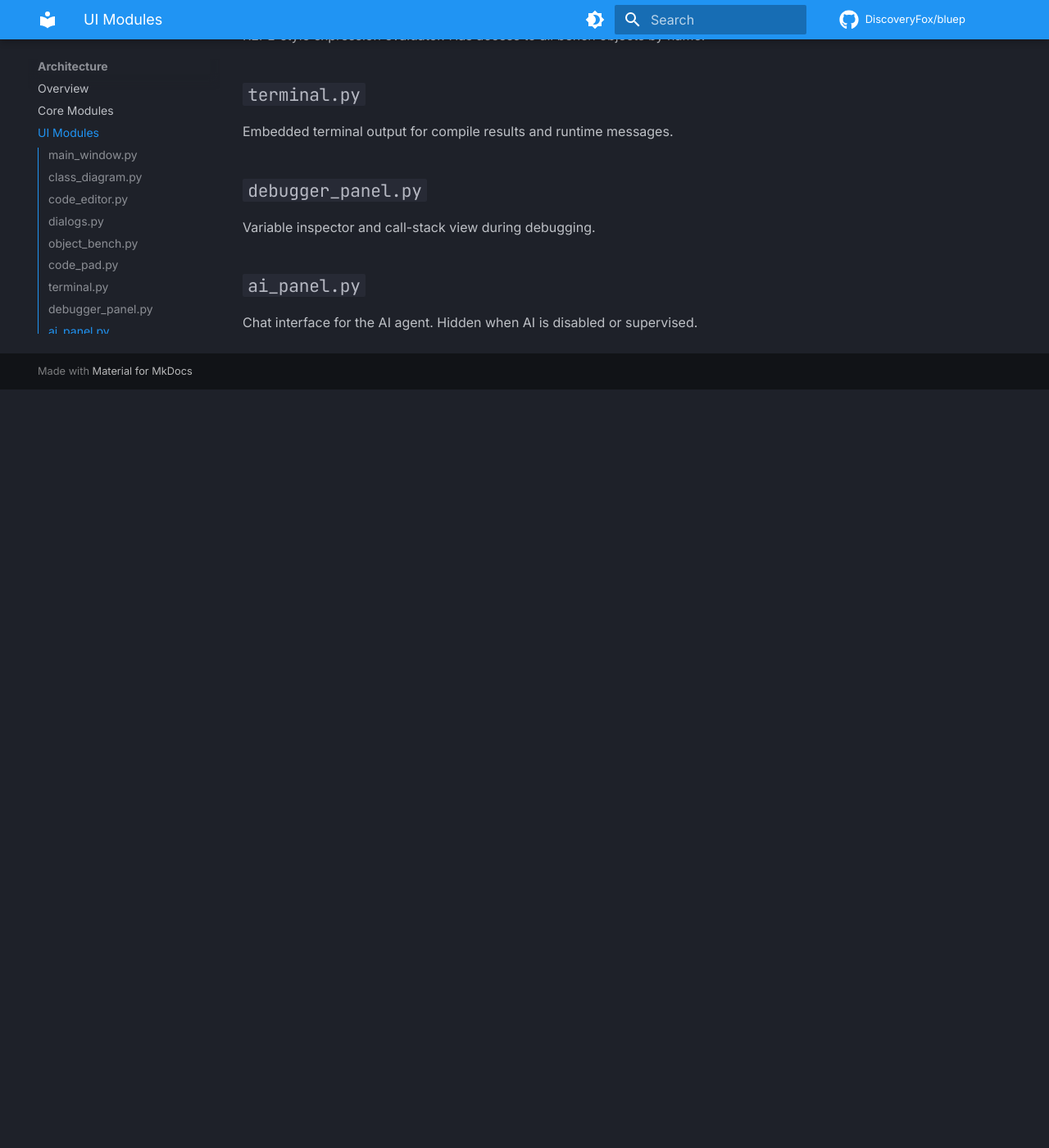
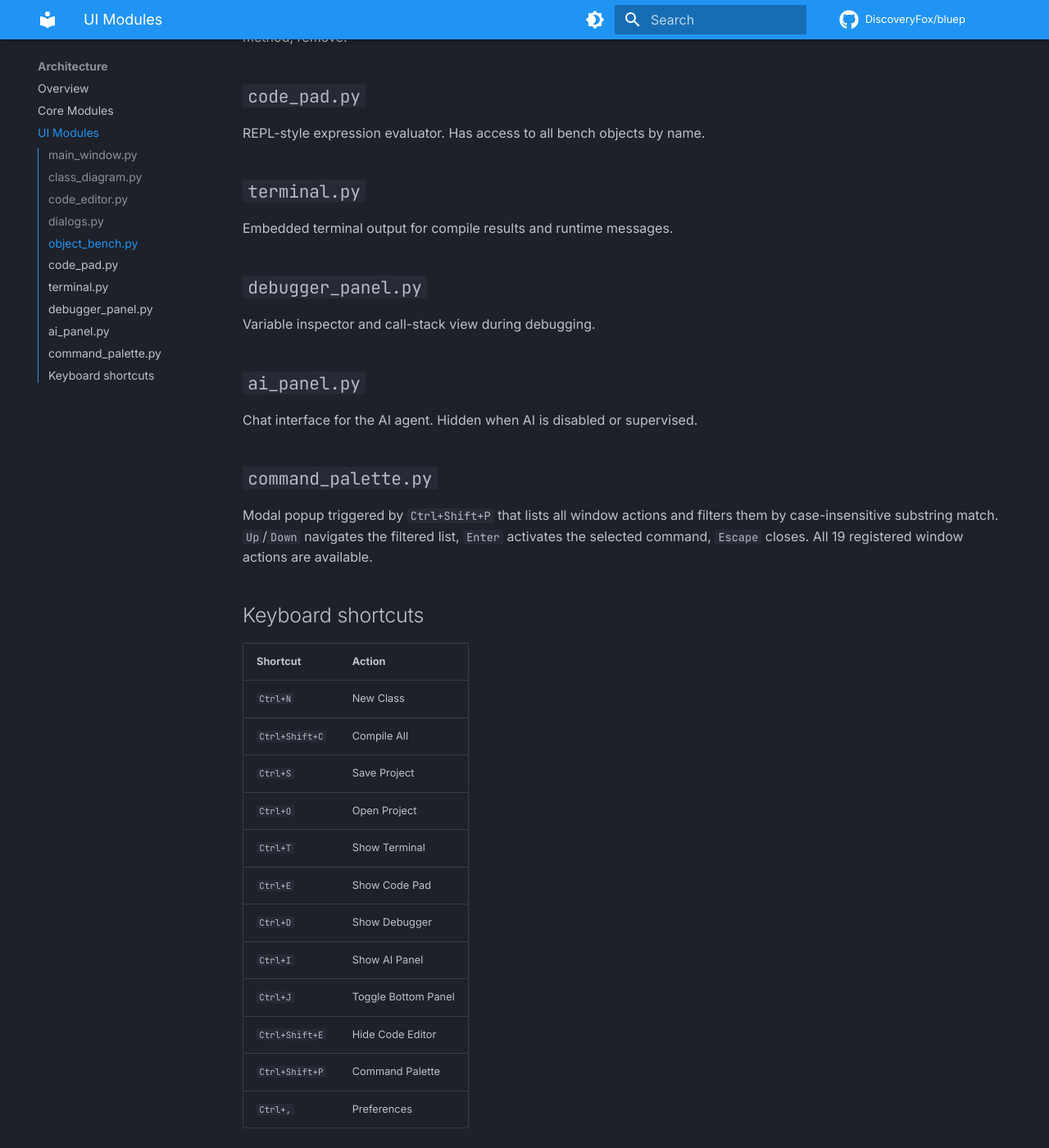
Before and after one commit to DiscoveryFox/bluep, an MkDocs documentation site: the page built from docs/architecture/ui.md, in a window 1280 px wide and 1400 px high, scrolled down 1774 px. Shown: the whole window at 82% size. Built offline with MkDocs 1.6.1 and Material for MkDocs 9.7.7, drawn with Linux system fonts in a browser that asks for light colours; comment, search, counter and statistics services are not loaded; before the commit the page ends 2249 px from its top, so only the background shows below that; some of the changed text lies outside the part shown.

Commit message:
docs: document command palette and keyboard shortcuts in ui.md
Add a command_palette.py module section, a keyboard shortcuts table
listing all 12 registered accelerators, and two new bullets in the
main_window responsibilities (application-level accel registration and
the Ctrl+Shift+P command palette).

```diff
--- a/docs/architecture/ui.md
+++ b/docs/architecture/ui.md
@@ -30,6 +30,12 @@ Key responsibilities:
   failures, confirmation dialogs for delete and unsaved-close
 - **Editor wiring** — applies `EditorConfig` to each editor on open, connects
   modified/compile/breakpoint signals
+- **Keyboard shortcuts** — registered via `Gtk.Application.set_accels_for_action`
+  so they take priority over widget-level key bindings (e.g. GtkSourceView
+  consuming Ctrl+S). See the keyboard shortcuts table below.
+- **Command palette** — `Ctrl+Shift+P` opens a VSCode-style search box that
+  filters all window actions by name; `Enter` executes the selected command,
+  `Up`/`Down` navigates, `Escape` closes. Implemented in `command_palette.py`.
 
 ## `class_diagram.py`
 
@@ -84,3 +90,27 @@ Variable inspector and call-stack view during debugging.
 ## `ai_panel.py`
 
 Chat interface for the AI agent. Hidden when AI is disabled or supervised.
+
+## `command_palette.py`
+
+Modal popup triggered by `Ctrl+Shift+P` that lists all window actions and
+filters them by case-insensitive substring match. `Up`/`Down` navigates the
+filtered list, `Enter` activates the selected command, `Escape` closes. All
+19 registered window actions are available.
+
+## Keyboard shortcuts
+
+| Shortcut | Action |
+|---|---|
+| `Ctrl+N` | New Class |
+| `Ctrl+Shift+C` | Compile All |
+| `Ctrl+S` | Save Project |
+| `Ctrl+O` | Open Project |
+| `Ctrl+T` | Show Terminal |
+| `Ctrl+E` | Show Code Pad |
+| `Ctrl+D` | Show Debugger |
+| `Ctrl+I` | Show AI Panel |
+| `Ctrl+J` | Toggle Bottom Panel |
+| `Ctrl+Shift+E` | Hide Code Editor |
+| `Ctrl+Shift+P` | Command Palette |
+| `Ctrl+,` | Preferences |
```
